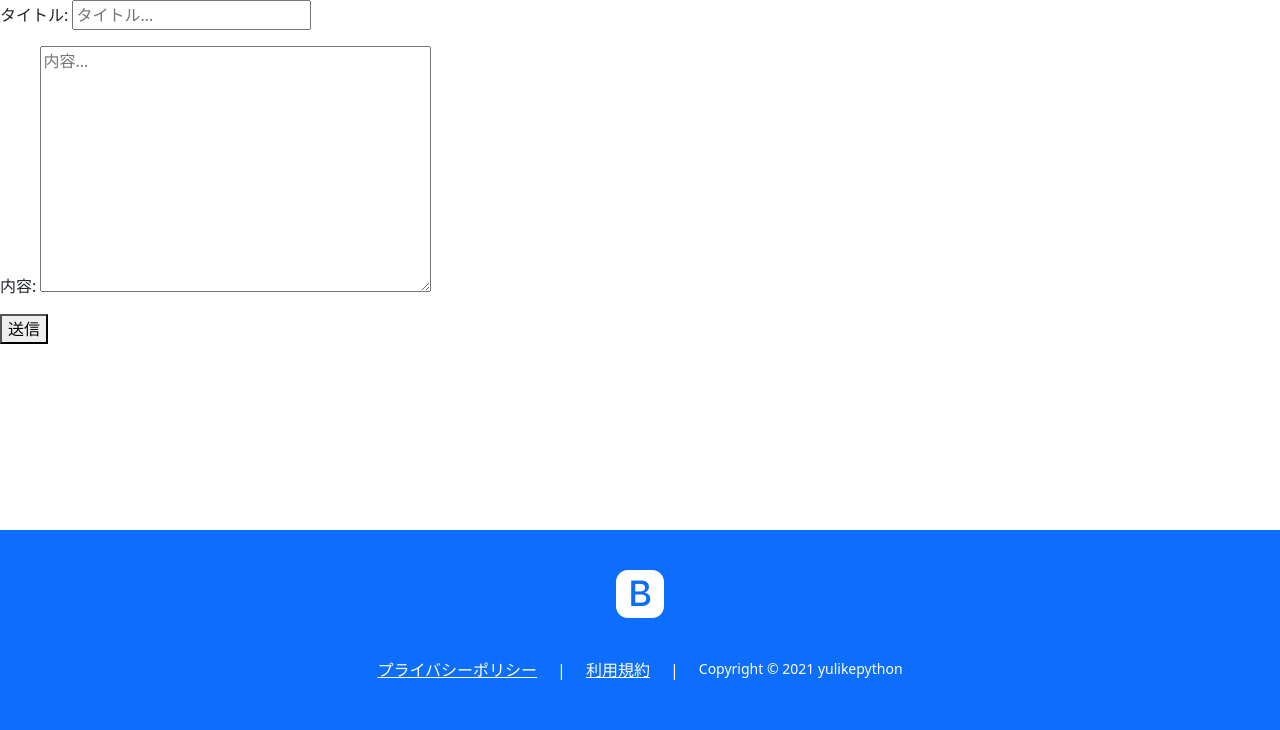
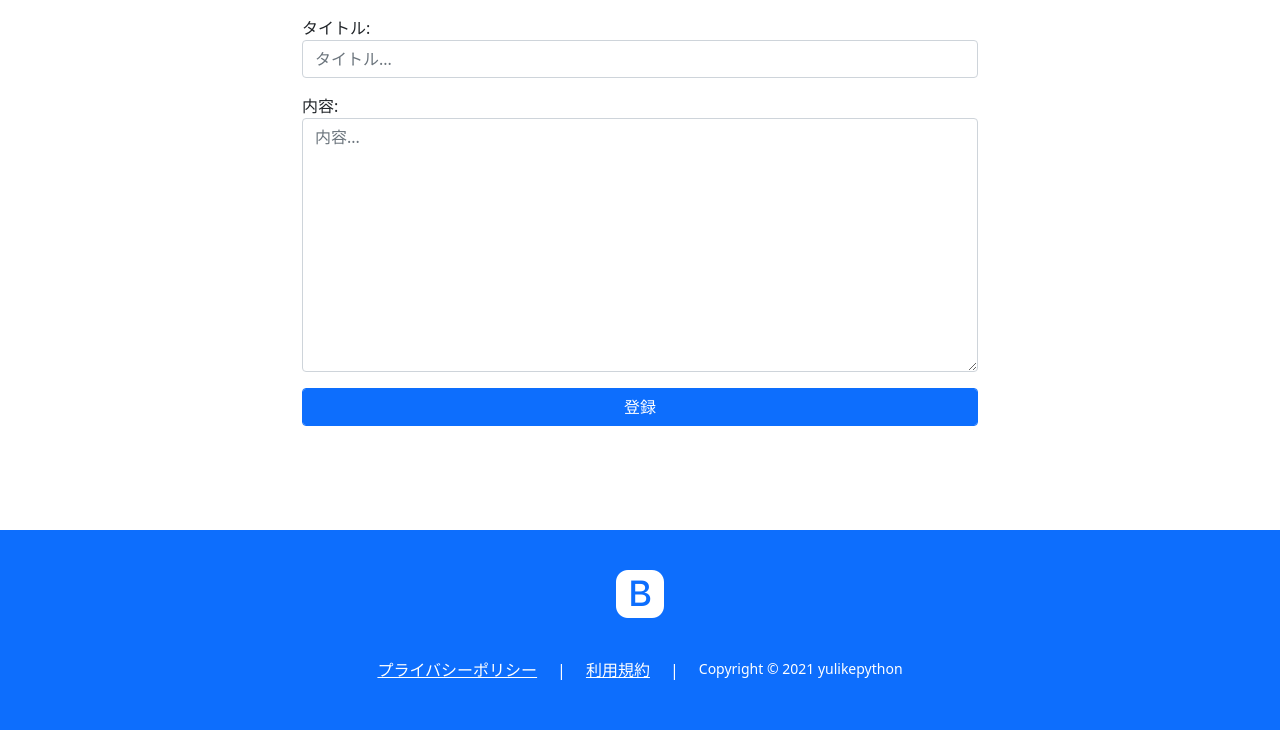
Before and after one commit to yd-03/django-sample02, a Django app: page /nippo/create/ in a window 1280 px wide. Shown: the part 70-800 px from the top of the page. Run offline with Django 5.2, Linux system fonts and the light colour scheme; some libraries are stand-ins or nearby versions.

Commit message:
feat: フォームのスタイルを更新

```diff
--- a/src/nippo/forms.py
+++ b/src/nippo/forms.py
@@ -8,3 +8,8 @@ class NippoFormClass(forms.Form):
     content = forms.CharField(
         widget=forms.Textarea(attrs={"placeholder": "内容..."}), label="内容"
     )
+
+    def __init__(self, *args, **kwargs):
+        for field in self.base_fields.values():
+            field.widget.attrs.update({"class": "form-control"})
+        super().__init__(*args, **kwargs)
--- a/src/nippo/templates/nippo/nippo-form.html
+++ b/src/nippo/templates/nippo/nippo-form.html
@@ -11,8 +11,10 @@
 {% endblock %}
 
 {% block content %}
-<form method="POST">
-  {% csrf_token %} {{ form.as_p }}
-  <button type="submit">送信</button>
-</form>
+<div class="container my-3" style="max-width: 700px">
+  <form method="POST">
+    {% csrf_token %} {{ form.as_p }}
+    <button class="form-control btn btn-primary" type="submit">登録</button>
+  </form>
+</div>
 {% endblock %}
```
